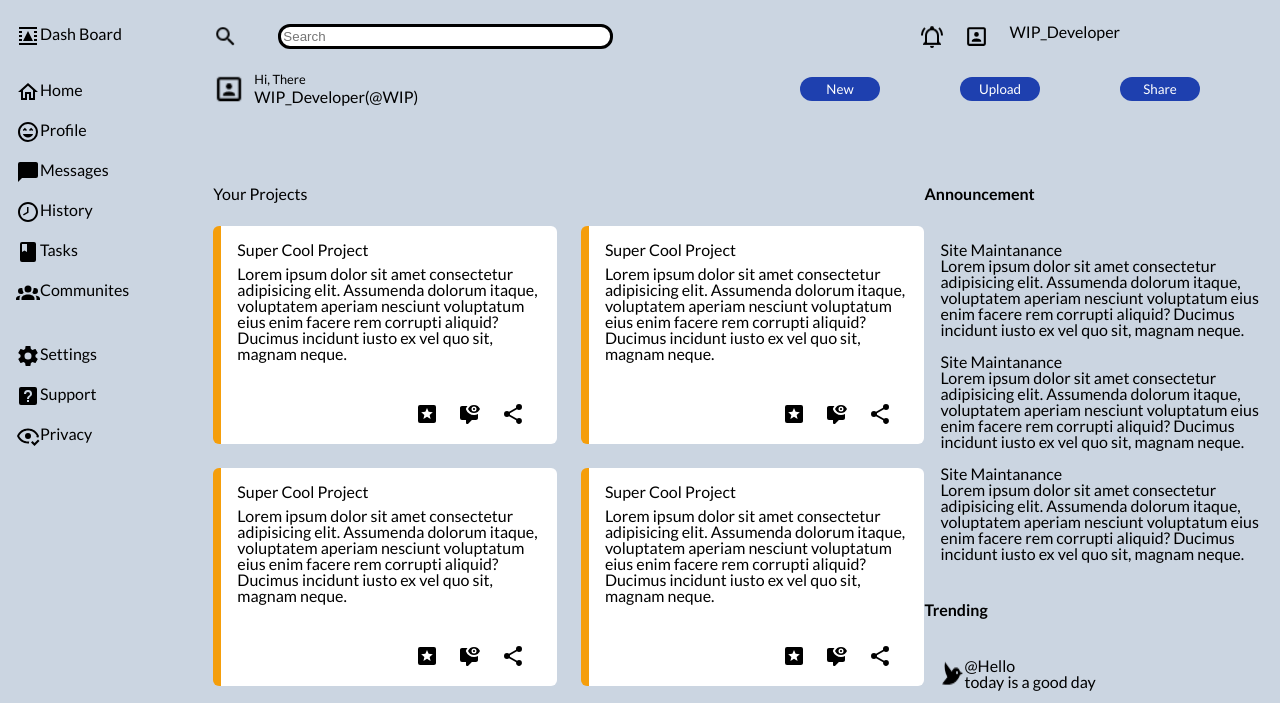
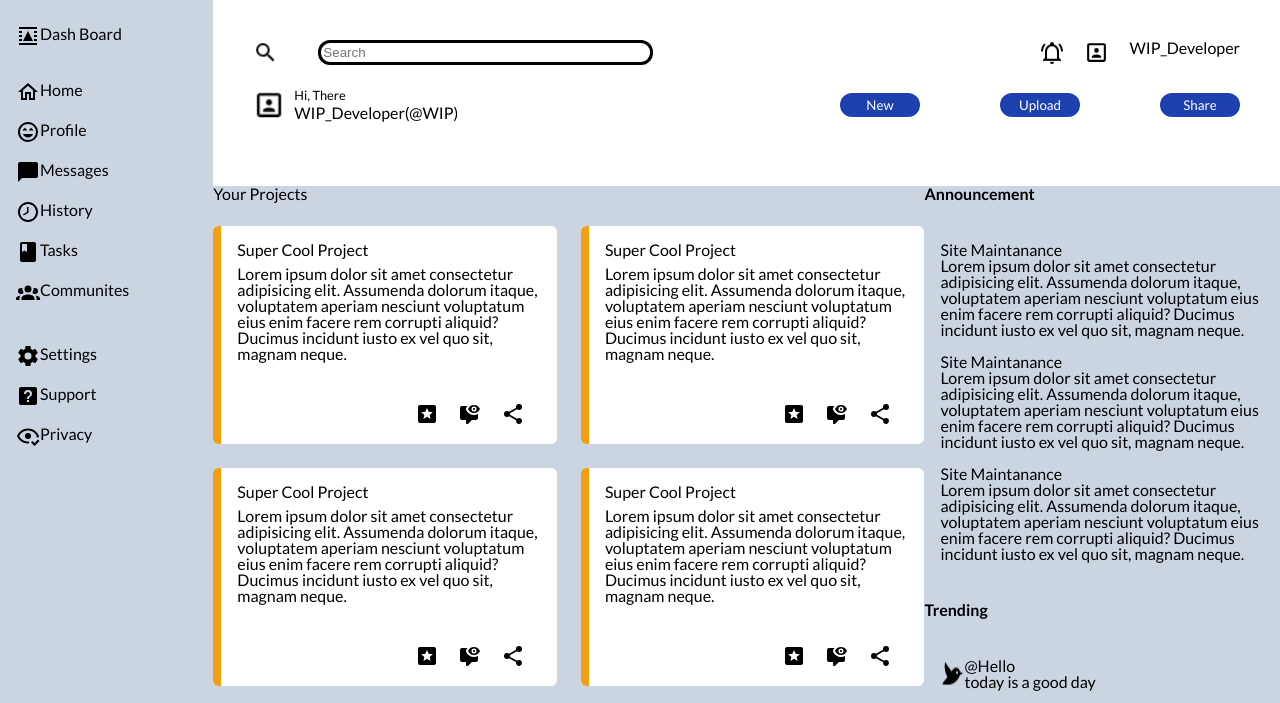
Before and after one commit to jeeva-learner/Admin_Dashboard, a plain HTML site: page index.html in a window 1280 px wide. Shown: the top 703 px of the page. Drawn offline with Linux system fonts and the light colour scheme.

Commit message:
Header-alignment changes adjusted

```diff
--- a/style.css
+++ b/style.css
@@ -18,8 +18,10 @@
     grid-row: 1/span 1;
     display: flex;
     flex-direction: column;
-    top: 1.5rem;
     gap: 1.5rem;
+    background-color: white;
+    padding: 2.5rem;
+
 }
 .Content_Area{
     grid-column: 2/4;
@@ -29,6 +31,7 @@
     gap: 3vh;
 }
 .Content_Area>p{
+    align-self: flex-end;
     grid-column: 1/-1;
 }
 .Content_Area .cards{
@@ -90,14 +93,12 @@ input:focus{
     display: flex;
     justify-content: space-between;
     gap:20px;
-    padding: 0 5rem 0 0;
 }
 .Header_Bottom_line{
     display: flex;
     justify-content: space-between;
     align-items: end;
     gap: 50px;
-    padding: 0 5rem 0 0;
     align-items: center;
     justify-content: space-between;
 }
```
